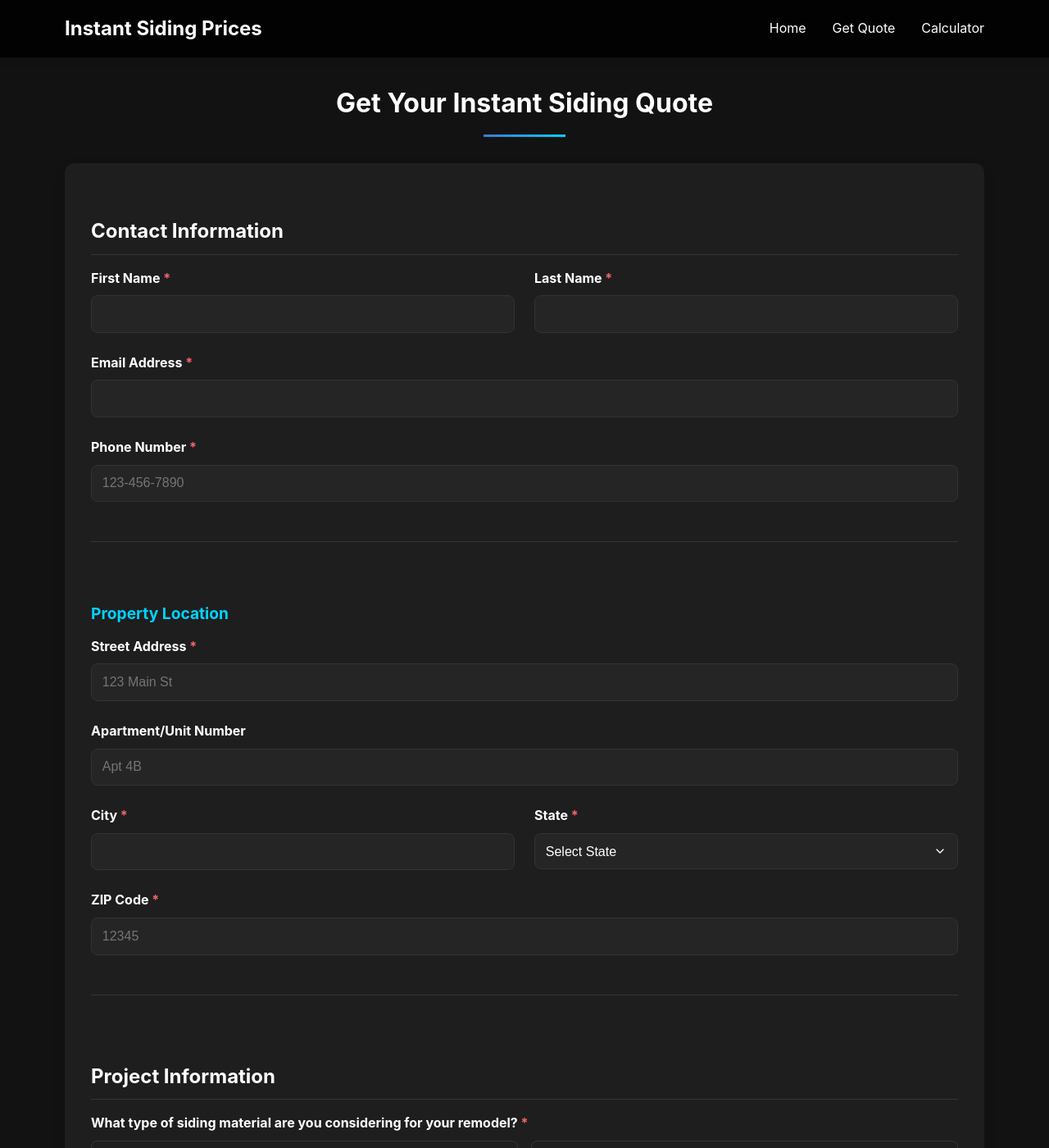
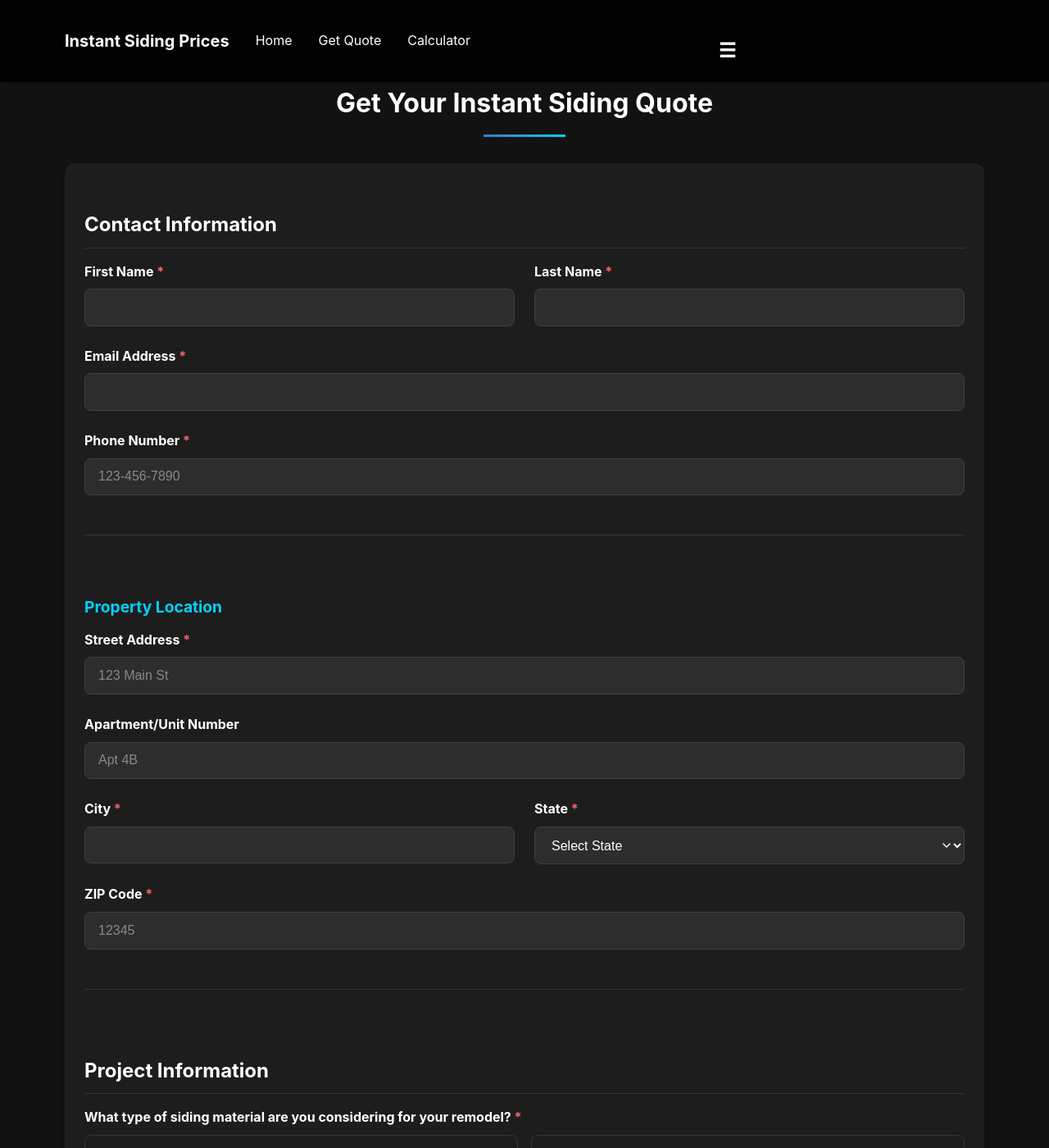
Before and after one commit to tim-amredev/siding-leads, a Jekyll site: the page quote.html, which Jekyll copies as it is, in a window 1280 px wide and 1400 px high. Shown: the whole window at 82% size. Built offline with Jekyll 4.4.1, drawn with Linux system fonts in a browser that asks for light colours.

Commit message:
Update quote.html

```diff
--- a/quote.html
+++ b/quote.html
@@ -8,15 +8,14 @@
     /* Dark theme with clean design */
     :root {
       --bg-dark: #121212;
-      --bg-card: #1e1e1e;
+      --bg-card: #1d1d1d;
+      --input-bg: #2d2d2d;
+      --input-border: #404040;
       --accent: #3a7bd5;
       --accent-light: #00d2ff;
       --text: #ffffff;
       --text-secondary: #b0b0b0;
       --error: #f56565;
-      --input-bg: #252525;
-      --input-border: #333;
-      --card-shadow: 0 5px 15px rgba(0,0,0,0.1);
     }
 
     * {
@@ -61,10 +60,11 @@
     }
 
     .logo {
-      font-size: 1.5rem;
+      font-size: 1.25rem;
       font-weight: bold;
       color: var(--text);
       text-decoration: none;
+      white-space: nowrap;
     }
 
     nav ul {
@@ -94,8 +94,14 @@
       background: none;
       border: none;
       color: var(--text);
+      padding: 0.5rem;
       font-size: 1.5rem;
       cursor: pointer;
+      width: 44px;
+      height: 44px;
+      display: flex;
+      align-items: center;
+      justify-content: center;
     }
 
     .mobile-menu {
@@ -104,9 +110,9 @@
       top: 60px;
       left: 0;
       right: 0;
-      background-color: rgba(0,0,0,0.95);
-      padding: 1rem 0;
-      box-shadow: 0 5px 10px rgba(0,0,0,0.2);
+      background-color: var(--bg-card);
+      padding: 0.5rem 0;
+      box-shadow: 0 4px 10px rgba(0,0,0,0.2);
       z-index: 99;
     }
 
@@ -121,8 +127,12 @@
     }
 
     .mobile-menu li {
-      padding: 0.75rem 2rem;
+      padding: 0.75rem 1.5rem;
       border-bottom: 1px solid rgba(255,255,255,0.1);
+    }
+
+    .mobile-menu li:last-child {
+      border-bottom: none;
     }
 
     .mobile-menu a {
@@ -130,6 +140,7 @@
       text-decoration: none;
       display: block;
       font-size: 1.1rem;
+      padding: 0.5rem 0;
     }
 
     section {
@@ -140,9 +151,9 @@
     .card {
       background-color: var(--bg-card);
       border-radius: 12px;
-      padding: 2rem;
+      padding: 1.5rem;
       margin-bottom: 2rem;
-      box-shadow: var(--card-shadow);
+      box-shadow: 0 4px 6px rgba(0, 0, 0, 0.1);
     }
 
     h2 {
@@ -206,15 +217,17 @@
 
     input, select, textarea {
       width: 100%;
-      padding: 0.8rem;
+      padding: 0.8rem 1rem;
       border: 1px solid var(--input-border);
       border-radius: 8px;
       background-color: var(--input-bg);
       color: var(--text);
-      font-size: 1rem;
-      transition: border-color 0.3s, box-shadow 0.3s;
-      -webkit-appearance: none;
-      appearance: none;
+      font-size: 16px;
+    }
+
+    input::placeholder {
+      color: var(--text-secondary);
+      opacity: 0.7;
     }
 
     /* Custom select styling */
@@ -346,10 +359,9 @@
       left: 0;
       right: 0;
       background-color: var(--bg-card);
-      padding: 0.75rem;
+      padding: 0.75rem 1rem;
       box-shadow: 0 -2px 10px rgba(0,0,0,0.2);
       z-index: 90;
-      text-align: center;
     }
 
     .progress-bar {
@@ -367,19 +379,38 @@
       transition: width 0.3s ease;
     }
 
+    #progress-text {
+      font-size: 0.875rem;
+      color: var(--text-secondary);
+    }
+
     /* Responsive styles */
     @media (max-width: 768px) {
-      h2 {
-        font-size: 1.75rem;
-      }
-
-      h3 {
-        font-size: 1.3rem;
+      .container {
+        width: 100%;
+        padding: 0 1rem;
       }
 
       .card {
-        padding: 1.5rem;
-        border-radius: 8px;
+        margin: 0.5rem;
+        padding: 1.25rem;
+      }
+
+      nav ul {
+        display: none;
+      }
+
+      .mobile-menu-toggle {
+        display: flex;
+      }
+
+      .form-progress {
+        display: block;
+      }
+
+      section {
+        padding-top: 80px;
+        padding-bottom: 5rem;
       }
 
       .form-row {
@@ -391,34 +422,18 @@
         grid-template-columns: 1fr;
       }
 
-      nav ul {
-        display: none;
-      }
-
-      .mobile-menu-toggle {
-        display: block;
-      }
-
-      .form-progress {
-        display: block;
-      }
-
-      section {
-        padding-bottom: 5rem; /* Make room for fixed progress bar */
-      }
-
-      /* Increase touch targets */
       .radio-option, .checkbox-option {
         padding: 0.85rem;
       }
 
       input, select, textarea {
-        font-size: 16px; /* Prevent iOS zoom on focus */
+        font-size: 16px;
         padding: 0.9rem;
       }
 
       button {
-        padding: 1.1rem 2rem;
+        padding: 1rem;
+        width: 100%;
       }
     }
 
```
